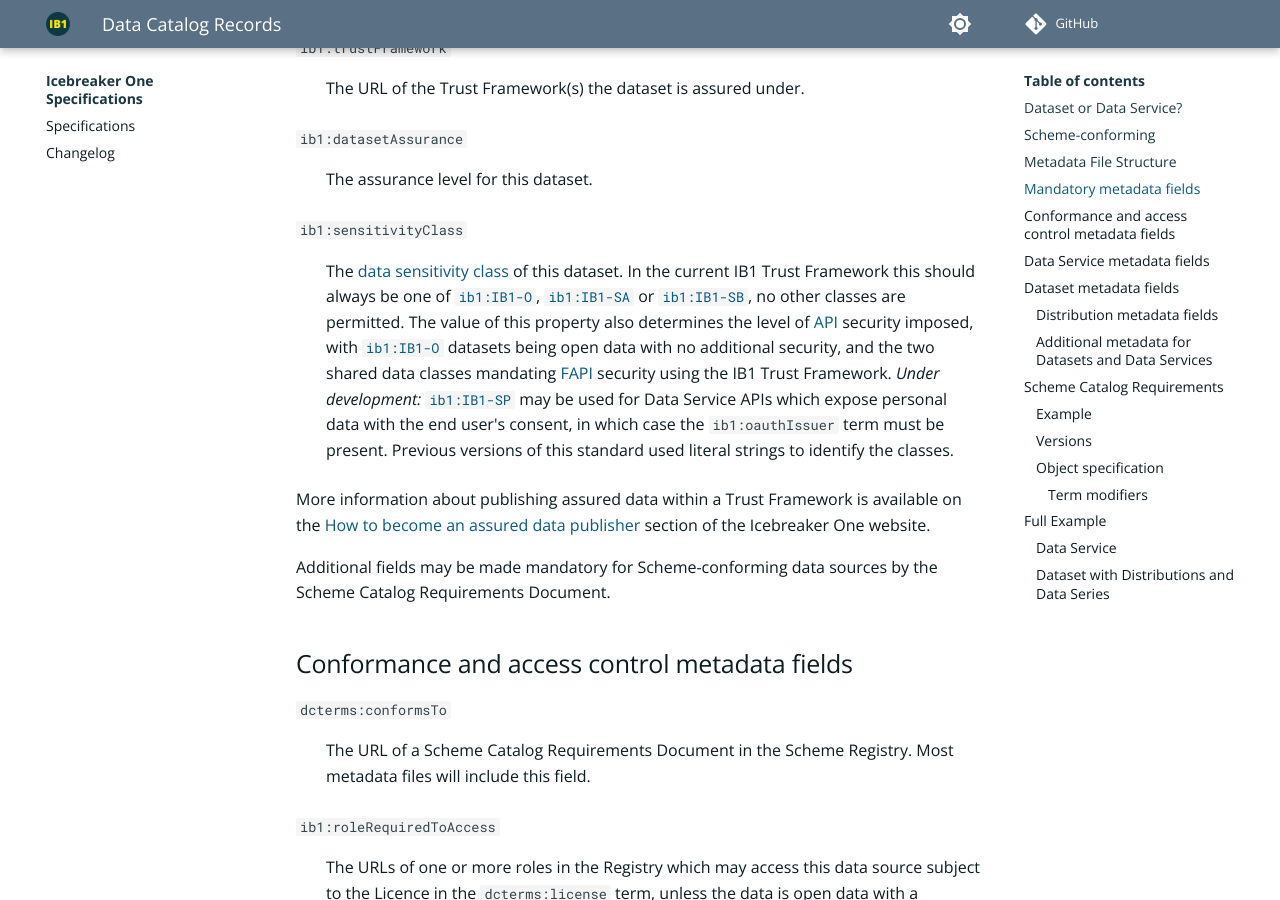
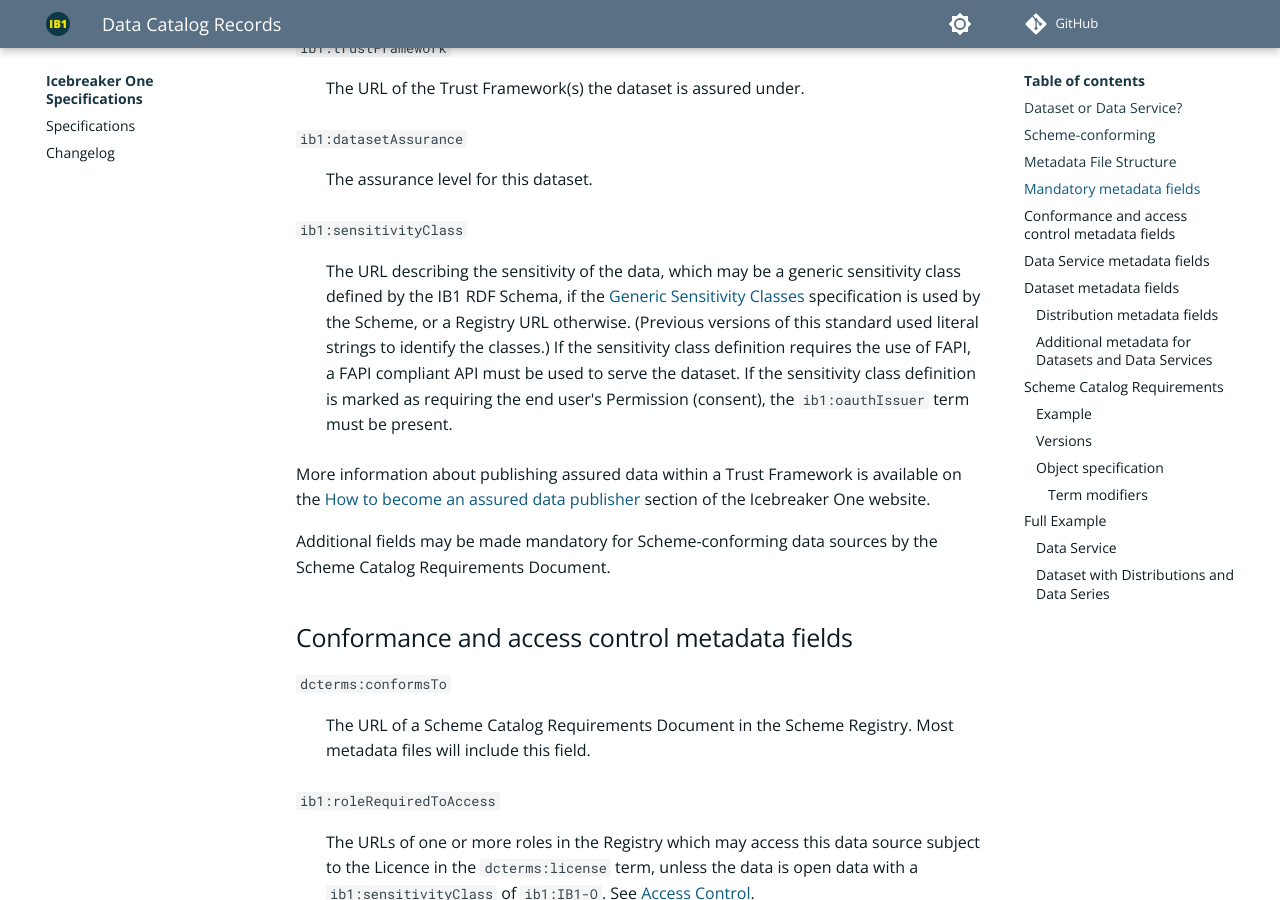
Before and after one commit to icebreakerone/ib1-technical-specifications, an MkDocs documentation site: the page built from docs/data-catalog-records/1.0.md, in a window 1280 px wide and 900 px high, scrolled down 2331 px. Built offline with MkDocs 1.6.1 and Material for MkDocs 9.7.7, drawn with Linux system fonts in a browser that asks for light colours; comment, search, counter and statistics services are not loaded.

Commit message:
Move sensitivity classes into a spec

```diff
--- a/docs/data-catalog-records/1.0.md
+++ b/docs/data-catalog-records/1.0.md
@@ -81,9 +81,9 @@ The following fields must be included in every DCAT object. Metadata will be vis
 : The assurance level for this dataset.
 
 `ib1:sensitivityClass`
-: The [data sensitivity class](../../glossary/#term-Data-sensitivity-class) of this dataset. In the current IB1 Trust Framework this should always be one of [`ib1:IB1-O`](../../glossary/#term-Data-sensitivity-class-open),  [`ib1:IB1-SA`](../../glossary/#term-Data-sensitivity-class-shared-A) or [`ib1:IB1-SB`](../../glossary/#term-Data-sensitivity-class-shared-B), no other classes are permitted. The value of this property also determines the level of [API](../../glossary/#term-Application-programming-interface) security imposed, with [`ib1:IB1-O`](../../glossary/#term-Data-sensitivity-class-open) datasets being open data with no additional security, and the two shared data classes mandating [FAPI](../../glossary/#term-Financial-Grade-API) security using the IB1 Trust Framework.
-*Under development:* [`ib1:IB1-SP`](../../glossary/#term-Data-sensitivity-class-personal) may be used for Data Service APIs which expose personal data with the end user's consent, in which case the `ib1:oauthIssuer` term must be present.
-Previous versions of this standard used literal strings to identify the classes.
+: The URL describing the sensitivity of the data, which may be a generic sensitivity class defined by the IB1 RDF Schema, if the [Generic Sensitivity Classes](../generic-sensitivity-classes/1.0.md) specification is used by the Scheme, or a Registry URL otherwise. (Previous versions of this standard used literal strings to identify the classes.)
+If the sensitivity class definition requires the use of FAPI, a FAPI compliant API must be used to serve the dataset.
+If the sensitivity class definition is marked as requiring the end user's Permission (consent), the `ib1:oauthIssuer` term must be present.
 
 More information about publishing assured data within a Trust Framework is available on the [How to become an assured data publisher](https://icebreakerone.org/sops/assured-data-publishing/) section of the Icebreaker One website.
 
```
Also changed, not shown: docs/access-control/1.0.md (+1 -1 lines), docs/generic-sensitivity-classes/1.0.md (added, +17 -0 lines), docs/index.md (+1 -0 lines).
